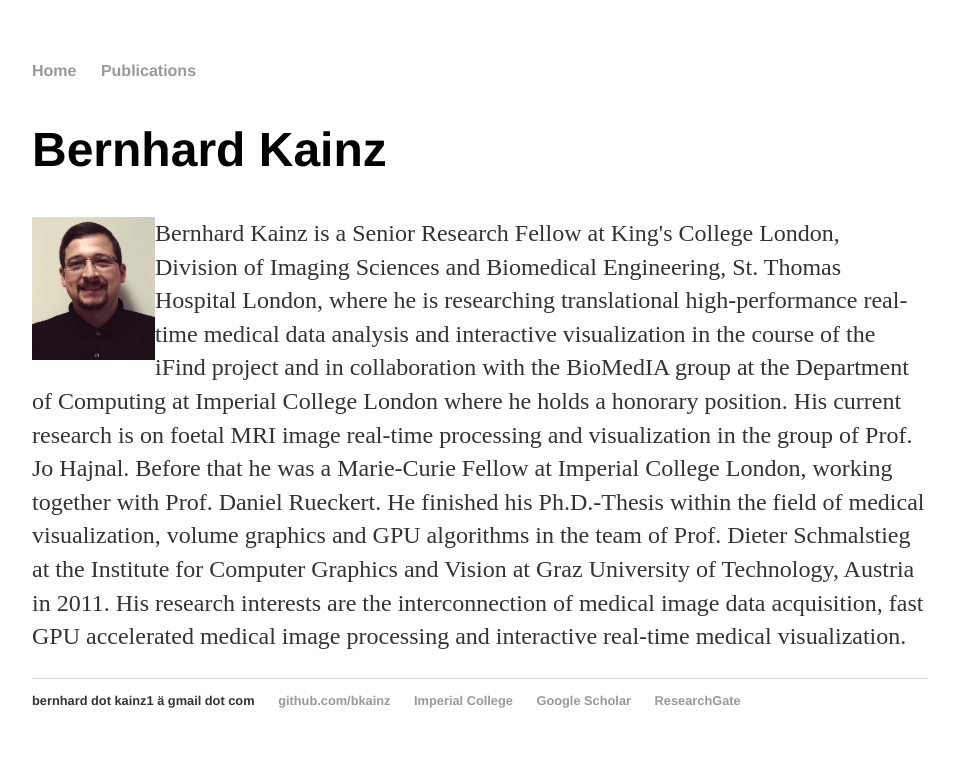
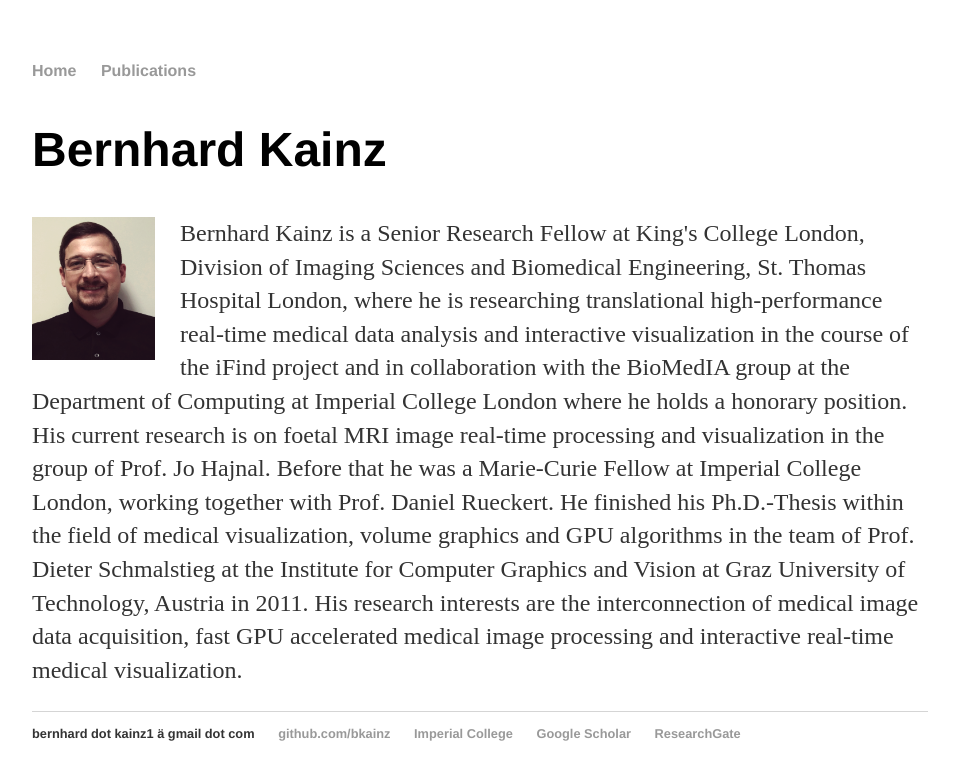
Before and after one commit to bkainz/bkainz.github.io, a Jekyll site: the page built from index.html, in a window 1280 px wide. Shown: the top 780 px of the page, without its empty margins (160-1119 px from the left). Built offline with Jekyll 4.4.1, drawn with Linux system fonts in a browser that asks for light colours.

```diff
--- a/index.html
+++ b/index.html
@@ -6,6 +6,6 @@ title: Bernhard Kainz
 
 <article class="home-content-main">
 	<h1>Bernhard Kainz</h1>
-	<p><img src="new_Portrait_Brannan.png" alt="Bernhard Kainz 2015" class="portrait-image" style="width:123px;height:143px" align="left">
+	<p><img src="new_Portrait_Brannan.png" alt="Bernhard Kainz 2015" class="portrait-image" style="width:123px;height:143px;float:left;padding-right:25px;border:none" align="left">
 
 	<p>Bernhard Kainz is a Senior Research Fellow at King's College London, Division of Imaging Sciences and Biomedical Engineering, St. Thomas Hospital London, where he is researching translational high-performance real-time medical data analysis and interactive visualization in the course of the iFind project and in collaboration with the BioMedIA group at the Department of Computing at Imperial College London where he holds a honorary position. His current research is on foetal MRI image real-time processing and visualization in the group of Prof. Jo Hajnal. Before that he was a Marie-Curie Fellow at Imperial College London, working together with Prof. Daniel Rueckert. He finished his Ph.D.-Thesis within the field of medical visualization, volume graphics and GPU algorithms in the team of Prof. Dieter Schmalstieg at the Institute for Computer Graphics and Vision at Graz University of Technology, Austria in 2011. His research interests are the interconnection of medical image data acquisition, fast GPU accelerated medical image processing and interactive real-time medical visualization.<p>
```
